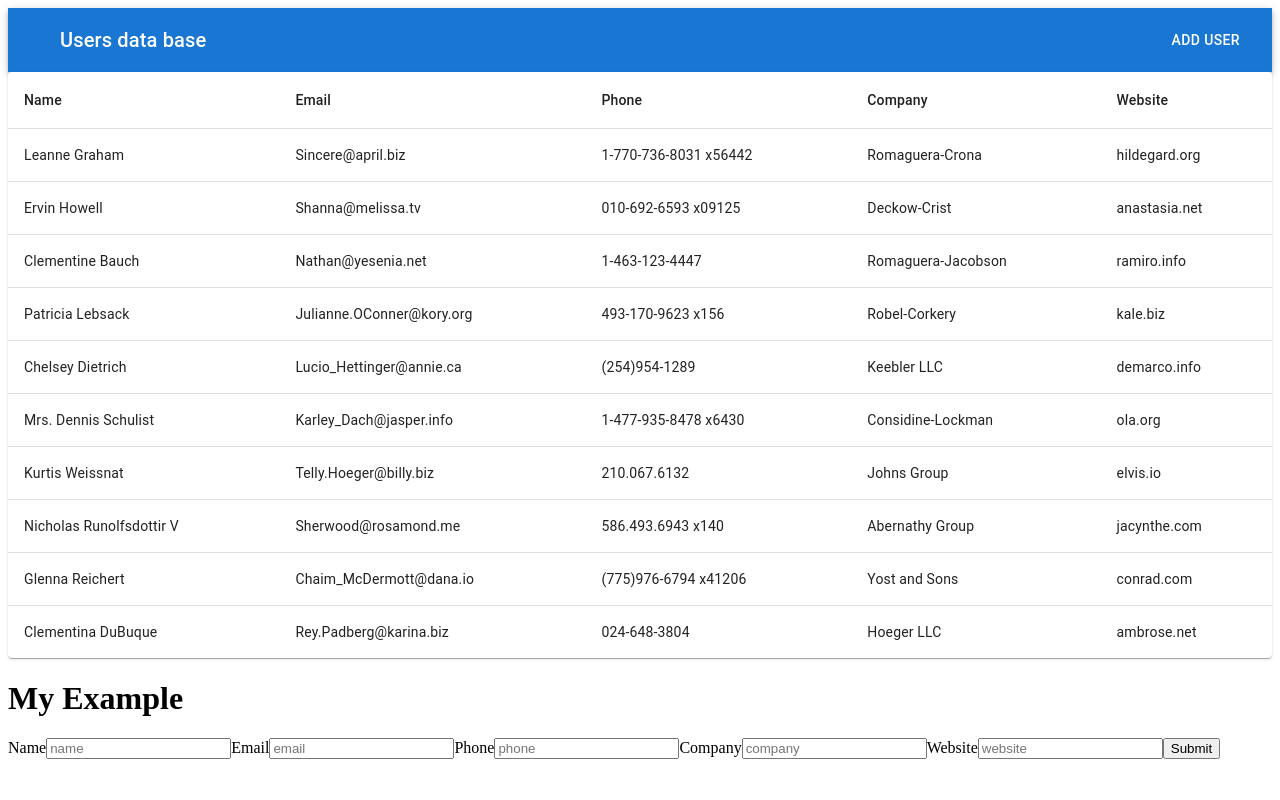
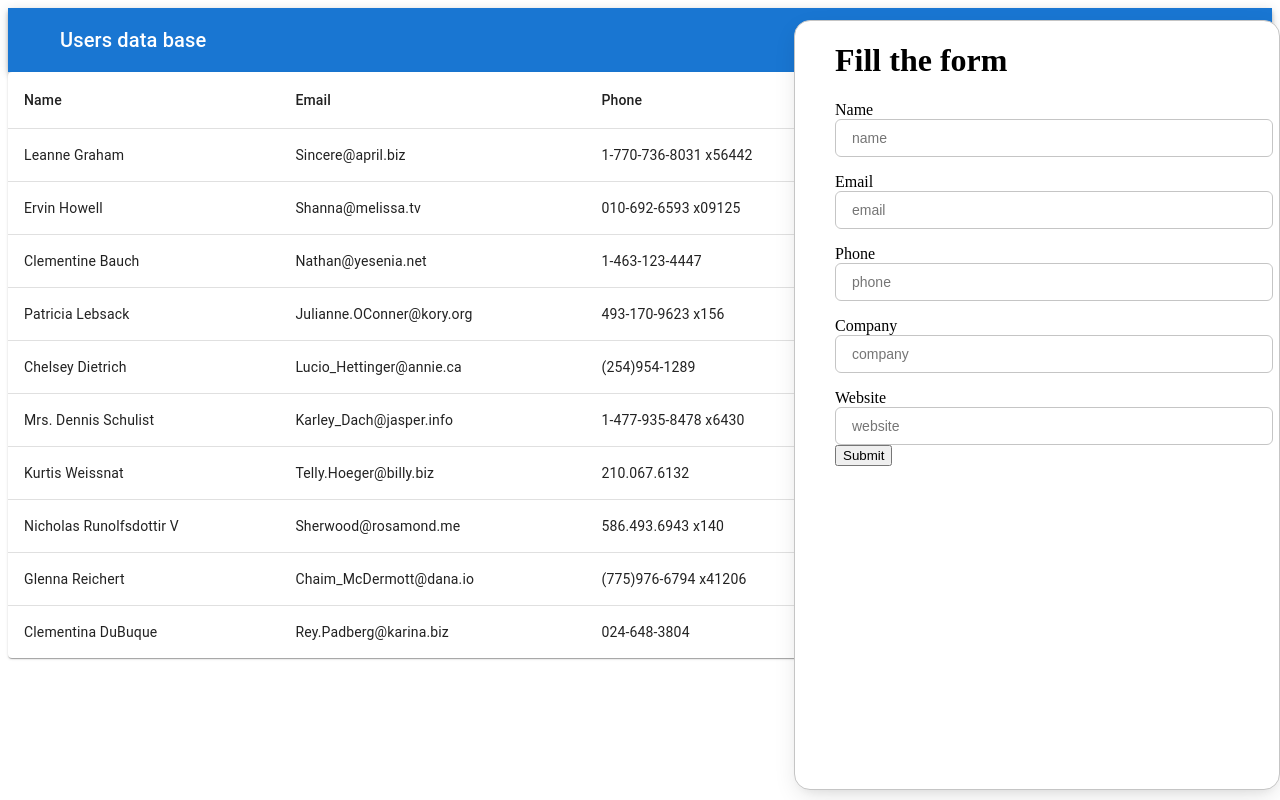
Before and after one commit to IvanKorneev/test-solutions, a React (Create React App) app: page / in a window 1280 px wide. Built offline with nearby package versions, Linux system fonts and the light colour scheme; data requests are answered from the project's data file.

Commit message:
add styles for form

```diff
--- a/src/components/UsersForm/users-form.sass
+++ b/src/components/UsersForm/users-form.sass
@@ -0,0 +1,49 @@
+@keyframes PopupOpenAnimation
+  0%
+    //left: -100%
+    right: 100%
+
+  100%
+    //left: 0
+    right: 0
+
+
+.form-container
+  background: #FFFFFF
+  border-radius: 16px
+  border: 1px solid #C5C5C5
+  box-shadow: 0 8px 24px -4px #0000001F, 0px 6px 12px -6px #00000014
+  display: block
+  height: 768px
+  padding: 0 40px
+  position: fixed
+  top: 20px
+  width: 404px
+  z-index: 1
+  right: 0
+  overflow-y: auto
+  animation: PopupOpenAnimation 1s
+
+  .input-container
+    margin-top: 16px
+
+  input
+    background: #FFFFFF
+    border-radius: 6px
+    border: 1px solid #C5C5C5
+    font-size: 14px
+    font-style: normal
+    font-weight: 400
+    line-height: 16px
+    padding: 10px 16px
+    width: 100%
+    &:focus
+      border-color: #0073FF
+
+    ::placeholder
+      color: #878787
+      opacity: 1
+
+  .error-message
+    margin: 5px
+    color: #DC3545
--- a/src/components/UsersForm/users-form.tsx
+++ b/src/components/UsersForm/users-form.tsx
@@ -15,6 +15,7 @@ import Loader from "../Loader/loader";
 import Error from "../Error/error";
 import {useTypedSelector} from "../Hooks/useTypedSelector";
 import {useActions} from "../Hooks/useActions";
+import './users-form.sass'
 
 interface MyFormValues {
     name: string;
@@ -37,8 +38,8 @@ export const UserForm: React.FC<{}> = () => {
         return <Error/>
     }
     return (
-        <div>
-            <h1>My Example</h1>
+        <div className='form-container'>
+            <h1>Fill the form</h1>
             <Formik
                 initialValues={initialValues}
                 onSubmit={(values, actions) => {
@@ -57,6 +58,7 @@ export const UserForm: React.FC<{}> = () => {
             >
                 {({errors, touched, isValidating}) => (
                     <Form>
+                        <div className='input-container'>
                             <label htmlFor="name">Name</label>
                             <Field
                                 id="name"
@@ -64,8 +66,9 @@ export const UserForm: React.FC<{}> = () => {
                                 placeholder="name"
                                 validate={validateUserName}
                             />
-                        {touched.name && errors.name && <div>{errors.name}</div>}
-
+                            {touched.name && errors.name && <div className='error-message'>{errors.name}</div>}
+                        </div>
+                        <div className='input-container'>
                             <label htmlFor="email">Email</label>
                             <Field
                                 id="email"
@@ -73,31 +76,35 @@ export const UserForm: React.FC<{}> = () => {
                                 placeholder="email"
                                 validate={validateEmail}
                             />
-                        {errors.email && touched.email && <div>{errors.email}</div>}
-
+                            {errors.email && touched.email && <div className='error-message'>{errors.email}</div>}
+                        </div>
+                        <div className='input-container'>
                             <label htmlFor="phone">Phone</label>
                             <Field id="phone"
                                    name="phone"
                                    placeholder="phone"
                                    validate={validateUserPhone}
                             />
-                        {errors.phone && touched.phone && <div>{errors.phone}</div>}
-
+                            {errors.phone && touched.phone && <div className='error-message'>{errors.phone}</div>}
+                        </div>
+                        <div className='input-container'>
                             <label htmlFor="company">Company</label>
                             <Field id="company"
                                    name="company"
                                    placeholder="company"
                                    validate={validateUserCompany}
                             />
-                        {errors.company && touched.company && <div>{errors.company}</div>}
-
+                            {errors.company && touched.company && <div className='error-message'>{errors.company}</div>}
+                        </div>
+                        <div className='input-container'>
                             <label htmlFor="website">Website</label>
                             <Field id="website"
                                    name="website"
                                    placeholder="website"
                                    validate={validateUserWebsite}
                             />
-                        {errors.website && touched.website && <div>{errors.website}</div>}
+                            {errors.website && touched.website && <div className='error-message'>{errors.website}</div>}
+                        </div>
                         <button type="submit">Submit</button>
                     </Form>
                 )}
```
Lines whose indentation alone changed are shown as unchanged.
